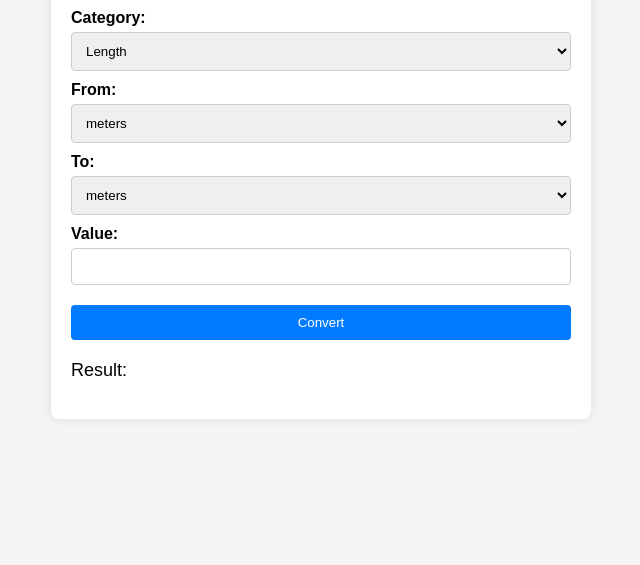
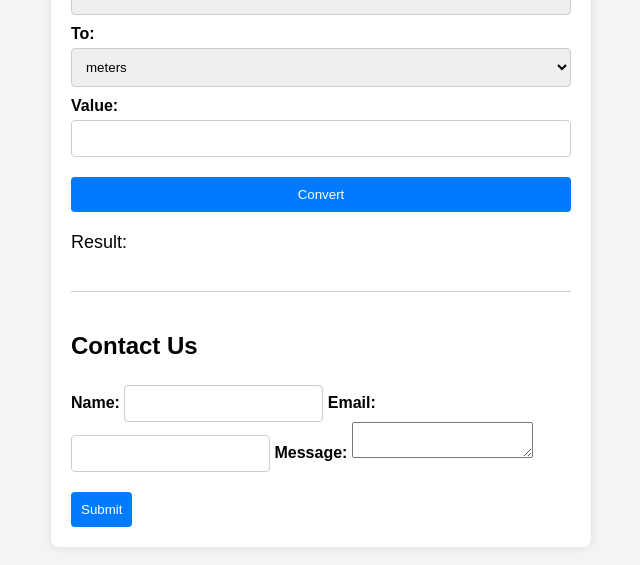
Before and after one commit to LeszekWilde/Website, a website: page index.html in a window 1280 px wide. Shown: the part 233-798 px from the top of the page, without its empty margins (319-959 px from the left). Drawn offline with Linux system fonts and the light colour scheme.

Commit message:
Update index.html

```diff
--- a/index.html
+++ b/index.html
@@ -57,6 +57,14 @@
             margin-top: 20px;
             font-size: 18px;
         }
+        .hidden {
+            display: none;
+        }
+        #contactForm {
+            margin-top: 20px;
+            border-top: 1px solid #ccc;
+            padding-top: 20px;
+        }
     </style>
 </head>
 <body>
@@ -90,6 +98,18 @@
 
             <p id="result">Result: </p>
         </div>
+
+        <div id="contactForm">
+            <h2>Contact Us</h2>
+            <label for="name">Name:</label>
+            <input type="text" id="name">
+            <label for="email">Email:</label>
+            <input type="email" id="email">
+            <label for="message">Message:</label>
+            <textarea id="message"></textarea>
+            <button id="submitContact">Submit</button>
+            <p id="contactResult" class="hidden">Contact information saved successfully!</p>
+        </div>
     </div>
 
     <script src="script.js"></script>
```
